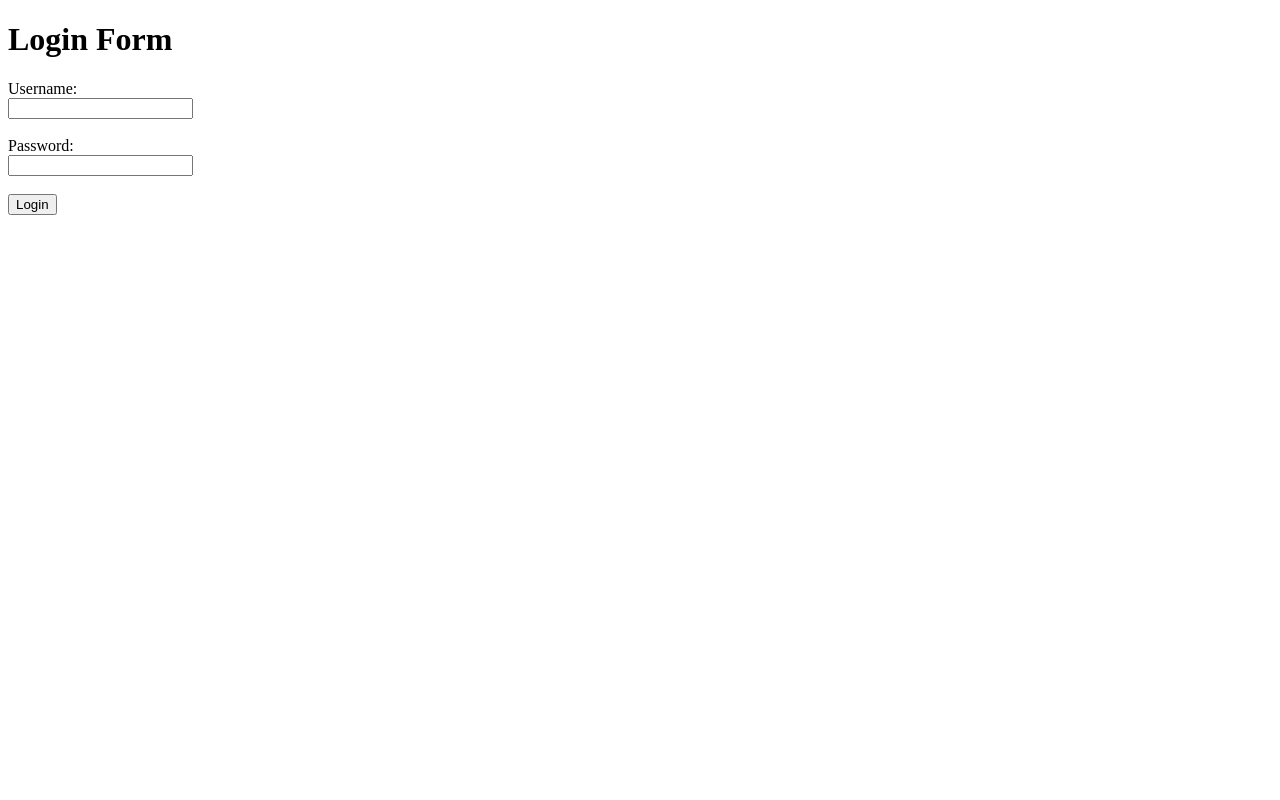
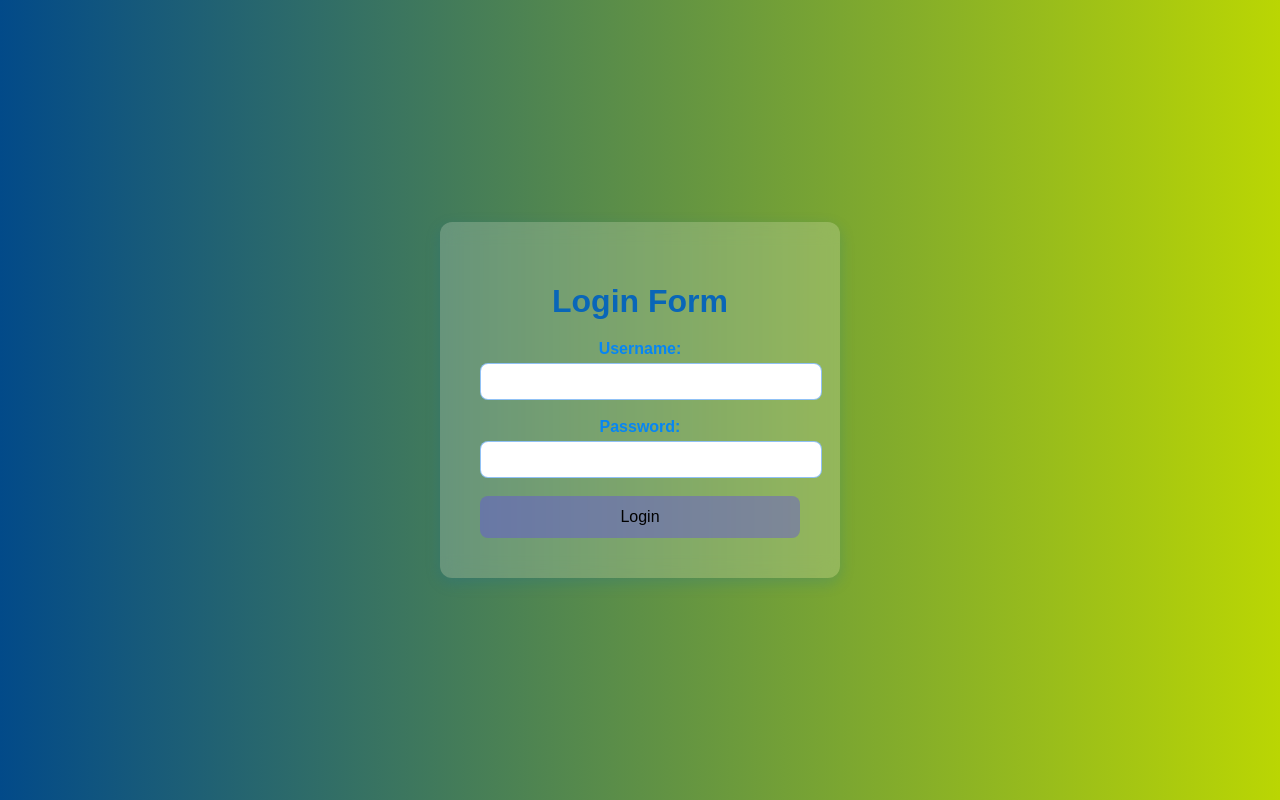
Before and after one commit to sajid-ahsan-seyam-26/flask-tutorial, a Flask app: page / in a window 1280 px wide. Run offline with Flask 3, Linux system fonts and the light colour scheme.

Commit message:
update css

```diff
--- a/app3.py
+++ b/app3.py
@@ -1,6 +1,6 @@
 from flask import Flask, render_template, request
 
-app = Flask(__name__)
+app = Flask(__name__)         # flask kon file theke app toiri korche
 
 @app.route("/")
 def home():
--- /dev/null
+++ b/static/style.css
@@ -0,0 +1,59 @@
+body {
+  margin: 0;
+  padding: 0;
+  font-family: Arial, Helvetica, sans-serif;
+  background: linear-gradient(to right, #024a89, #bad603);
+  display: flex;
+  justify-content: center;
+  align-items: center;
+  height: 100vh;
+}
+.container {
+  background: rgba(255, 255, 255, 0.2);
+  padding: 40px;
+  width: 320px;
+
+  border-radius: 12px;
+
+  box-shadow: 0px 5px 15px rgba(9, 110, 187, 0.2);
+
+  text-align: center;
+
+  backdrop-filter: blur(10px);
+}
+h1 {
+  color: #0966b8;
+  margin-bottom: 20px;
+}
+label {
+  font-weight: bold;
+  color: #0686f5;
+}
+input {
+  width: 100%;
+  padding: 10px;
+  margin-top: 5px;
+  border: 1px solid #0975e873;
+  border-radius: 8px;
+  box-sizing: border-border;
+}
+button {
+  width: 100%;
+  padding: 12px;
+  background: #654fe46d;
+  color: black;
+  border: none;
+  border-radius: 8px;
+  cursor: pointer;
+  font-size: 16px;
+  transition: 0.3s;
+}
+button:hover {
+  background: #2d07ab;
+}
+.success {
+  color: green;
+}
+.error {
+  color: red;
+}
--- a/templates/home.html
+++ b/templates/home.html
@@ -2,18 +2,26 @@
 <html>
   <head>
     <title>Login Page</title>
+
+    <link
+      rel="stylesheet"
+      href="{{ url_for('static', filename='style.css') }}"
+    />
   </head>
 
   <body>
+    <div class="container">
       {% if success %}
-    <h1 style="color: green">Login Successful!</h1>
+
+      <h1 class="success">Login Successful!</h1>
       <h2>Welcome {{ name }}</h2>
 
       {% else %}
+
       <h1>Login Form</h1>
 
       {% if error %}
-    <h3 style="color: red">{{ error }}</h3>
+      <h3 class="error">{{ error }}</h3>
       {% endif %}
 
       <form method="POST" action="/submit">
@@ -27,6 +35,8 @@
 
         <button type="submit">Login</button>
       </form>
+
       {% endif %}
+    </div>
   </body>
 </html>
```
Lines whose indentation alone changed are shown as unchanged.
